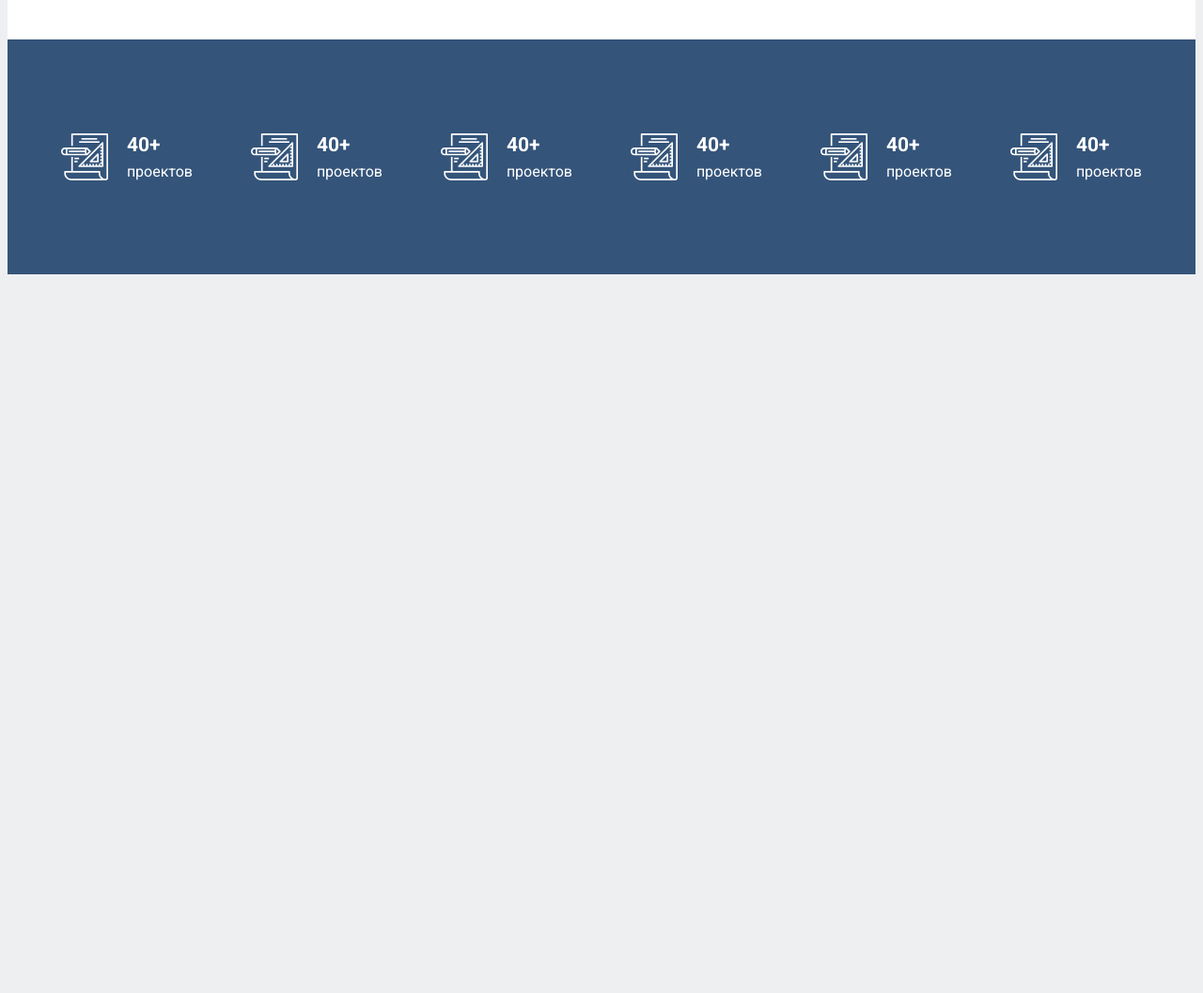
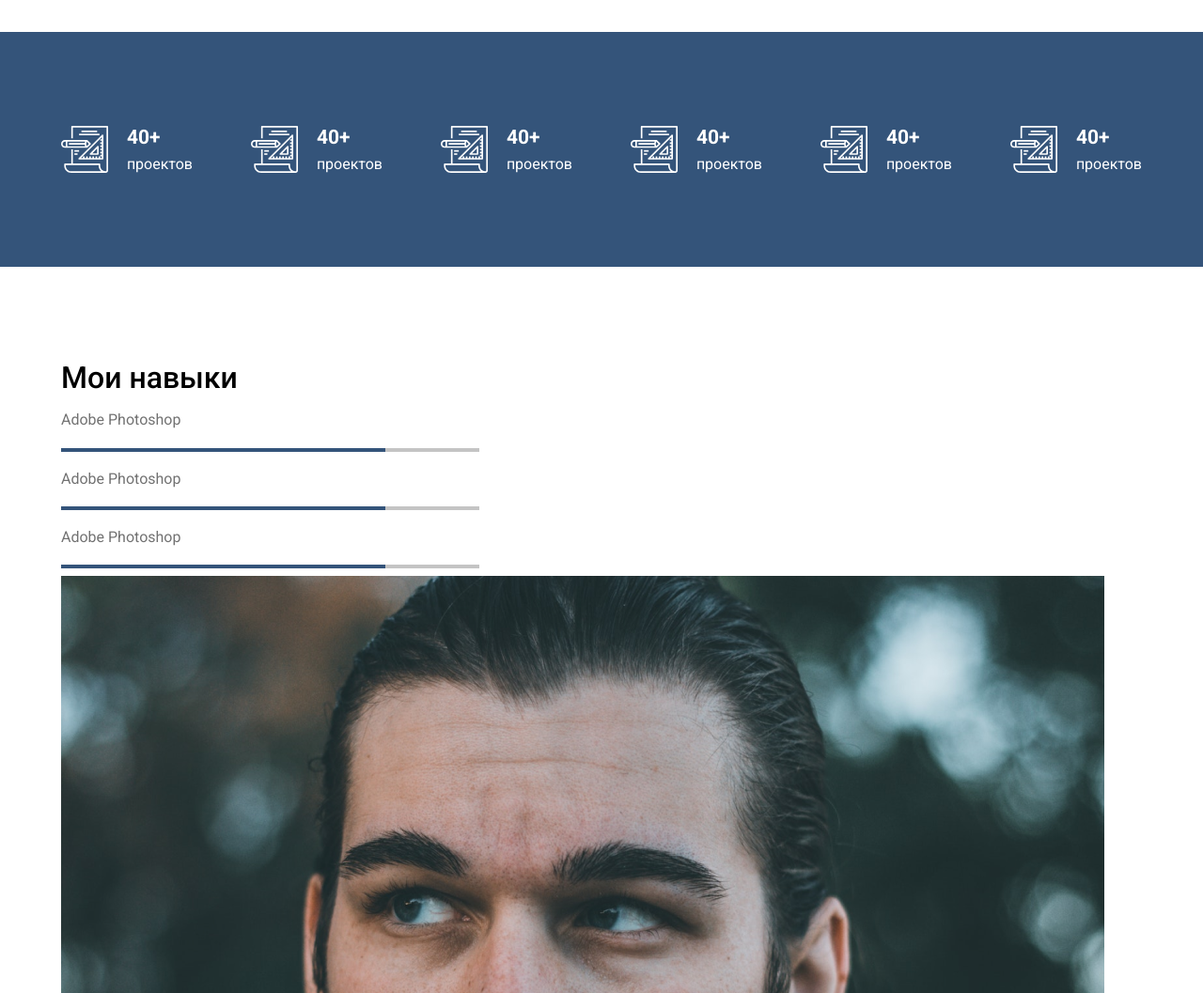
Before and after one commit to NastyaST8896/about-me, a plain HTML site: page index.html in a window 1280 px wide. Shown: the part 1083-2140 px from the top of the page at 94% size. Before the commit the page ends 1383 px from the top, so only its background shows below. Drawn offline with Linux system fonts and the light colour scheme.

Commit message:
add start skills

```diff
--- a/index.html
+++ b/index.html
@@ -118,6 +118,36 @@
                 </div>
             </div>
         </section>
+
+        <section class="skills">
+            <div class="container">
+                <div class="skills-inner">
+                    <div class="skills-inner__info info-skills-inner">
+                        <h2 class="info-skills-inner__title">Мои навыки</h2>
+
+                        <div class="info-skills-inner__item item-skills-inner">
+                            <p class="item-skills-inner__text">Adobe Photoshop</p>
+
+                            <hr class="item-skills-inner__line">
+                        </div>
+
+                        <div class="info-skills-inner__item item-skills-inner">
+                            <p class="item-skills-inner__text">Adobe Photoshop</p>
+
+                            <hr class="item-skills-inner__line">
+                        </div>
+
+                        <div class="info-skills-inner__item item-skills-inner">
+                            <p class="item-skills-inner__text">Adobe Photoshop</p>
+
+                            <hr class="item-skills-inner__line">
+                        </div>
+                    </div>
+
+                    <img src="./img/ portrait.png" alt="portrait">
+                </div>
+            </div>
+        </section>
     </main>
 
 </body>
--- a/style.css
+++ b/style.css
@@ -11,6 +11,7 @@ body {
     font-size: 16px;
     line-height: 1.64;
     background-color: #EEEFF1;
+    margin: 0;
 }
 
 .container {
@@ -119,6 +120,7 @@ body {
     color: #727272;
 }
 
+/* PROJECTS */
 
 .projects {
     background-color: #34547A;
@@ -158,3 +160,46 @@ body {
     margin: 0;
     line-height: 0.94;
 }
+
+/* SKILLS */
+
+.skills {
+    background-color: #FFF;
+}
+
+.skills-inner {
+    padding: 102px 0;
+}
+
+.skills-inner__info {
+    max-width: 445px;
+    width: 100%;
+}
+
+.info-skills-inner__title {
+    font-weight: 500;
+    font-size: 32px;
+    margin: 0;
+    line-height: 1;
+}
+
+.item-skills-inner__text {
+    color: #727272;
+}
+
+.item-skills-inner__line {
+    height: 4px;
+    background-color: #C4C4C4;
+    border: none;
+}
+
+.item-skills-inner__line::before {
+    display: block;
+    content:"";
+    height: 4px;
+    max-width: 345px;
+    width: 100%;
+    background-color: #34547A;
+    border: none;
+    z-index: 5;
+}
```
Also changed, not shown: img/ portrait.png (added).
